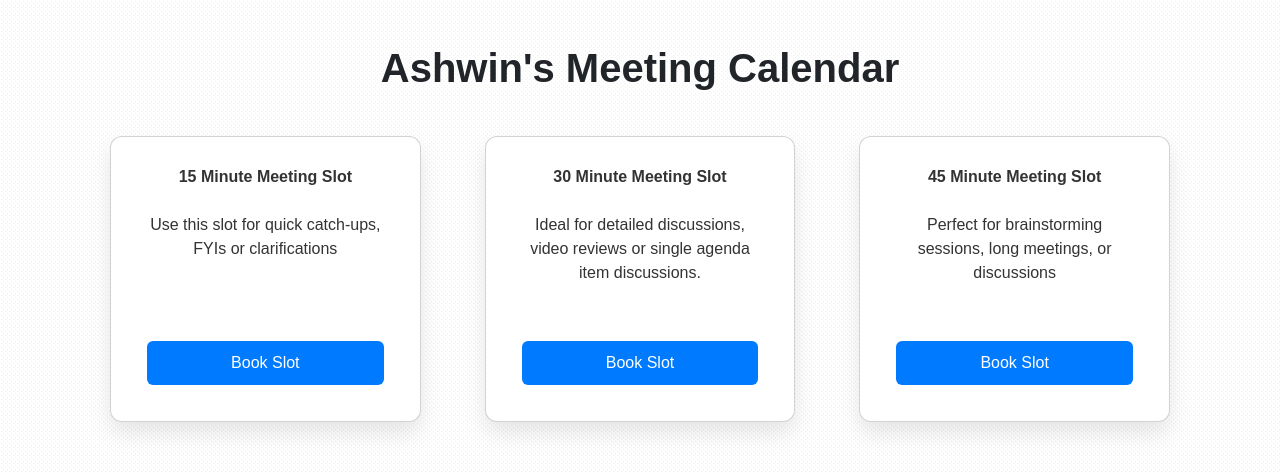
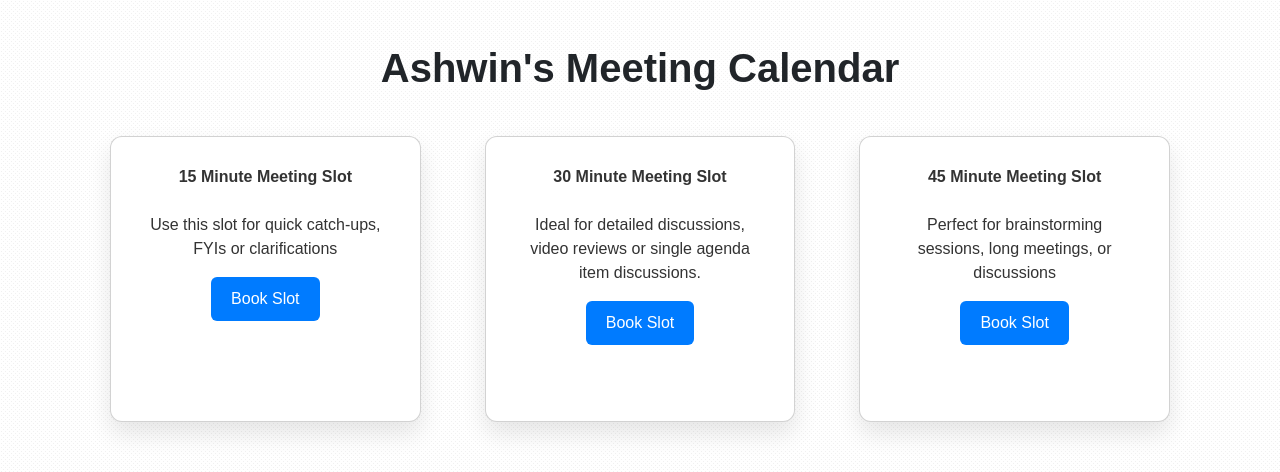
Before and after one commit to ashwinknan/meeting-calendar, a React (Create React App) app: page / in a window 1280 px wide. Shown: the top 472 px of the page. Built offline with nearby package versions, Linux system fonts and the light colour scheme.

Commit message:
Removed redundant css classes for mobile responsiveness

```diff
--- a/src/App.css
+++ b/src/App.css
@@ -31,18 +31,6 @@ h1.text-center {
   height: 100%;
 }
 
-.row {
-  display: flex;
-  flex-wrap: wrap;
-}
-
-.row > div {
-  display: flex;
-}
-
-.custom-card {
-  flex: 1;
-}
 
 .card-title {
   font-size: 1.5em;
--- a/src/App.js
+++ b/src/App.js
@@ -23,15 +23,15 @@ function App() {
 
   return (
     <div className="container">
-      <h1 className="my-4 text-center">Ashwin's Meeting Calendar</h1> {/* Centered title */}
+      <h1 className="my-4 text-center">Ashwin's Meeting Calendar</h1>
       <div className="row">
         {meetingSlots.map((slot, index) => (
-          <div className="col-md-4 col-sm-12" key={index}>
-            <div className={`card custom-card d-flex flex-column`} style={{ maxWidth: '20rem', minHeight: '10rem' }}> {/* Flex styles */}
+          <div className="col-lg-4 col-md-6 col-sm-12 mb-4" key={index}>  {/* Added mb-4 for bottom margin */}
+            <div className="card custom-card">
               <div className="card-header">{slot.title}</div>
-              <div className="card-body d-flex flex-column"> {/* Flex styles */}
+              <div className="card-body">
                 <p className="card-text">{slot.description}</p>
-                <a href={slot.link} className="btn btn-primary mt-auto" target="_blank" rel="noopener noreferrer"> {/* mt-auto */}
+                <a href={slot.link} className="btn btn-primary" target="_blank" rel="noopener noreferrer">
                   Book Slot
                 </a>
               </div>
```
